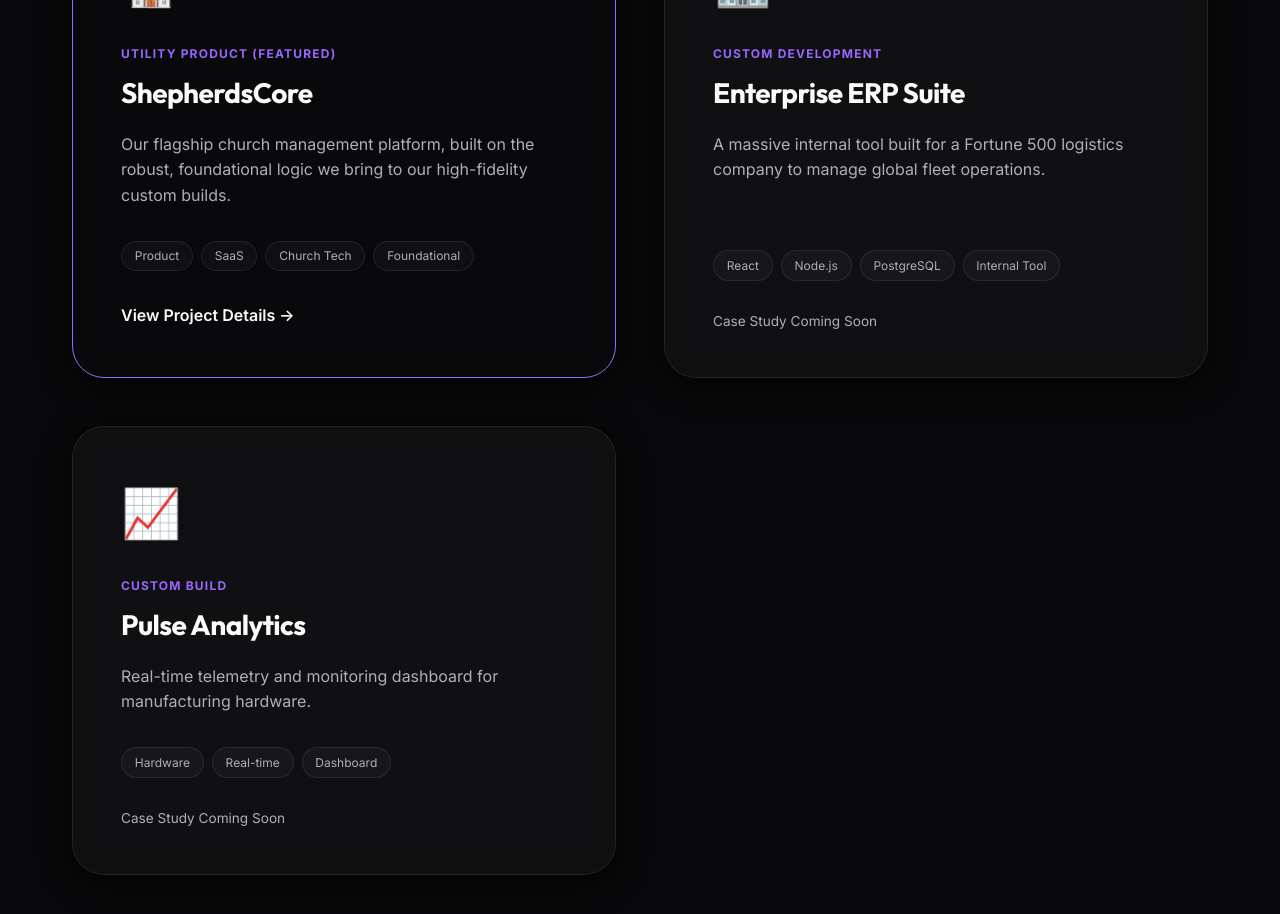
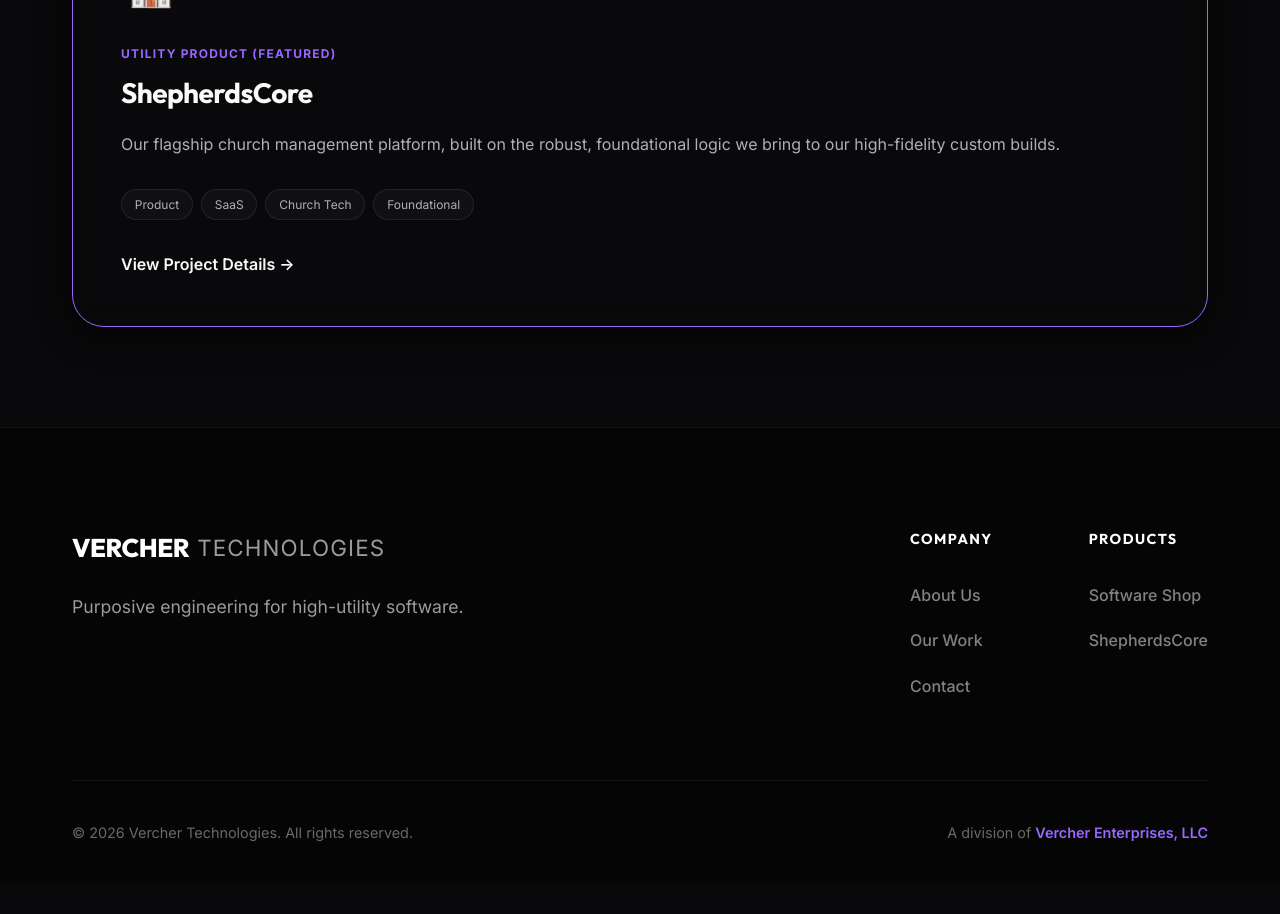
Before and after one commit to jvercher71/website, a React (Vite) app: page /projects in a window 1280 px wide. Shown: the part 1180-2094 px from the top of the page. After the commit the page ends 2064 px from the top, so only its background shows below. Built offline with nearby package versions, Linux system fonts and the light colour scheme.

Commit message:
chore: sync pricing, remove placeholders, and update pipeline branding

```diff
--- a/src/pages/Home.jsx
+++ b/src/pages/Home.jsx
@@ -50,7 +50,7 @@
               </p>
             </div>
             <div className="pipeline-visual glass">
-              <div className="pipeline-tag">CUSTOM &rarr; UTILITY</div>
+              <div className="pipeline-tag">CORE &harr; CUSTOM</div>
             </div>
           </div>
         </div>
--- a/src/pages/ProductsPage.jsx
+++ b/src/pages/ProductsPage.jsx
@@ -11,7 +11,7 @@
       category: 'Church Management',
       tagline: 'Generalized excellence for modern ministry.',
       description: 'The essential platform for member tracking, giving, and volunteer management. Built from enterprise-grade custom solutions.',
-      price: '$99/mo',
+      price: '$600',
       icon: '⛪',
       path: '/products/shepherdscore'
     },
@@ -45,7 +45,7 @@
                   <p className="product-tag">{product.tagline}</p>
                   <p className="product-desc">{product.description}</p>
                   <div className="product-footer">
-                    <span className="product-price">Starting at {product.price}</span>
+                    <span className="product-price">Lifetime License: {product.price}</span>
                     <div className="product-links">
                       <Link to={product.path} className="btn-secondary">Learn More</Link>
                       <Link to={`${product.path}/buy`} className="btn-primary glass">Buy Now</Link>
--- a/src/pages/ProjectsPage.jsx
+++ b/src/pages/ProjectsPage.jsx
@@ -12,20 +12,6 @@
       icon: '⛪',
       path: '/products/shepherdscore',
       highlight: true
-    },
-    {
-      title: 'Enterprise ERP Suite',
-      category: 'Custom Development',
-      description: 'A massive internal tool built for a Fortune 500 logistics company to manage global fleet operations.',
-      tags: ['React', 'Node.js', 'PostgreSQL', 'Internal Tool'],
-      icon: '🏢'
-    },
-    {
-      title: 'Pulse Analytics',
-      category: 'Custom Build',
-      description: 'Real-time telemetry and monitoring dashboard for manufacturing hardware.',
-      tags: ['Hardware', 'Real-time', 'Dashboard'],
-      icon: '📈'
     }
   ];
 
```
